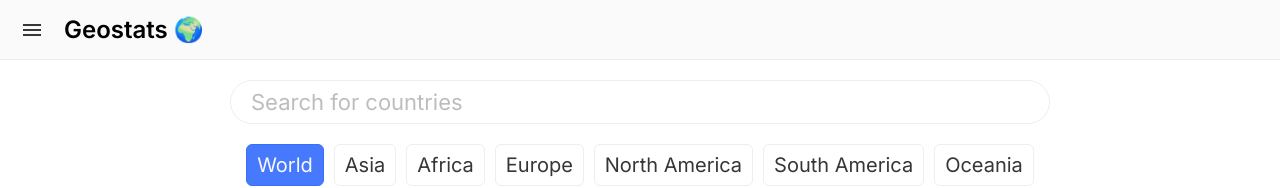
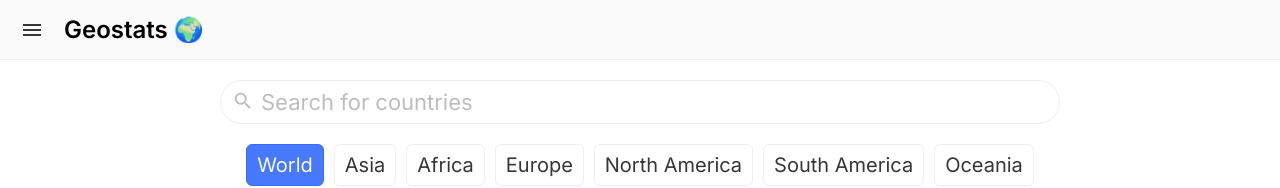
Before and after one commit to ondrejsaba/geostats, a Vue app: page /#/ in a window 1280 px wide. Shown: the top 188 px of the page. Built offline with nearby package versions, Linux system fonts and the light colour scheme; no server answers.

Commit message:
added: search bar functionality

```diff
--- a/src/components/CountryCard.vue
+++ b/src/components/CountryCard.vue
@@ -1,7 +1,7 @@
 <template>
     <div
         class="country-card"
-        v-if="pickedFilter == countryFilter || pickedFilter == 'world'"
+        v-if="canShowCard"
     >
         <h2>{{ countryInfo.name }}</h2>
 
@@ -40,7 +40,9 @@ export default {
     ],
     computed: {
         ...mapGetters([
-            'pickedFilter'
+            'pickedFilter',
+            'searchMode',
+            'searchQuery'
         ]),
         countryFilter() {
             if (this.countryInfo.region == 'Americas') {
@@ -51,6 +53,13 @@ export default {
                 }
             } else {
                 return this.countryInfo.region.charAt(0).toLowerCase() + this.countryInfo.region.slice(1)
+            }
+        },
+        canShowCard() {
+            if (this.searchMode) {
+                return this.countryInfo.name.toLowerCase().includes(this.searchQuery.toLowerCase())
+            } else {
+                return this.pickedFilter == this.countryFilter || this.pickedFilter == 'world'
             }
         }
     }
--- a/src/components/Search.vue
+++ b/src/components/Search.vue
@@ -4,18 +4,56 @@
             type="text"
             class="search mt-20"
             placeholder="Search for countries"
+            v-model="query"
         >
+
+        <span class="material-icons" id="search-icon">
+            search
+        </span>
     </section>
 </template>
 
 <script>
+import { mapMutations, mapGetters } from 'vuex'
+
 export default {
-
+    methods: {
+        ...mapMutations([
+            'setSearchMode',
+            'setSearchQuery'
+        ])
+    },
+    computed: {
+        ...mapGetters([
+            'searchQuery'
+        ]),
+        query: {
+            get() {
+                return this.searchQuery
+            },
+            set(value) {
+                this.$store.commit('setSearchQuery', {query: value})
+            }
+        }
+    }
 }
 </script>
 
 <style lang="scss">
 @import "../sass/_variables.scss";
+
+#search-section {
+    position: relative;
+}
+
+#search-icon {
+    position: absolute;
+    z-index: 25;
+    font-size: 22px;
+    color: light(300);
+    left: 40px;
+    top: 10px;
+}
 
 input[type=text].search {
     display: block;
@@ -25,12 +63,22 @@ input[type=text].search {
     margin: 0 auto;
     border: 1px solid light(200);
     border-radius: 40px;
+    color: light(500);
     font-size: 22px;
     font-family: 'Inter';
-    padding-left: 20px;
+    padding-left: 40px;
 
     &::placeholder {
         color: light(300);
     }
+
+    &:focus {
+        border: 1px solid light(400);
+        outline: none;
+
+        & + #search-icon {
+            color: light(400);
+        }
+    }
 }
 </style>
--- a/src/sass/_variables.scss
+++ b/src/sass/_variables.scss
@@ -2,7 +2,8 @@ $light-shades: (
     100: #FAFAFA,
     200: #EEEEEE,
     300: #BDBDBD,
-    400: #9E9E9E
+    400: #9E9E9E,
+    500: #8f8e8e
 );
 
 @function light($strength) {
--- a/src/store/index.js
+++ b/src/store/index.js
@@ -7,6 +7,10 @@ export default createStore({
 
     // filters
     pickedFilter: 'world',
+
+    // search
+    searchMode: false,
+    searchQuery: '',
 
     // countries data
     countriesData: []
@@ -23,6 +27,21 @@ export default createStore({
       state.pickedFilter = id
     },
 
+    // search
+    setSearchMode(state) {
+      state.searchMode = !state.searchMode
+    },
+
+    setSearchQuery(state, payload) {
+      const {query} = payload
+      state.searchQuery = query
+
+      /* if a search query is set (its length is greater than zero),
+      then enable the search mode */
+      state.searchMode = query.length > 0
+    },
+
+    // countries data
     setCountriesData(state, payload) {
       const {data} = payload
       state.countriesData = data
@@ -51,6 +70,15 @@ export default createStore({
       return state.pickedFilter
     },
 
+    // search
+    searchMode(state) {
+      return state.searchMode
+    },
+
+    searchQuery(state) {
+      return state.searchQuery
+    },
+
     // countries data
     countriesData(state) {
       return state.countriesData
--- a/src/views/Home.vue
+++ b/src/views/Home.vue
@@ -1,7 +1,9 @@
 <template>
   <main class="content">
     <Search />
-    <Filters />
+    <Filters
+      v-if="!searchMode"
+    />
     <CountriesList />
   </main>
 </template>
@@ -10,6 +12,7 @@
 import Search from '../components/Search.vue'
 import Filters from '../components/Filters.vue'
 import CountriesList from '../components/CountriesList.vue'
+import { mapGetters } from 'vuex'
 
 export default {
   name: 'Home',
@@ -17,6 +20,11 @@ export default {
     Search,
     Filters,
     CountriesList
+  },
+  computed: {
+    ...mapGetters([
+      'searchMode'
+    ])
   }
 }
 </script>
```
